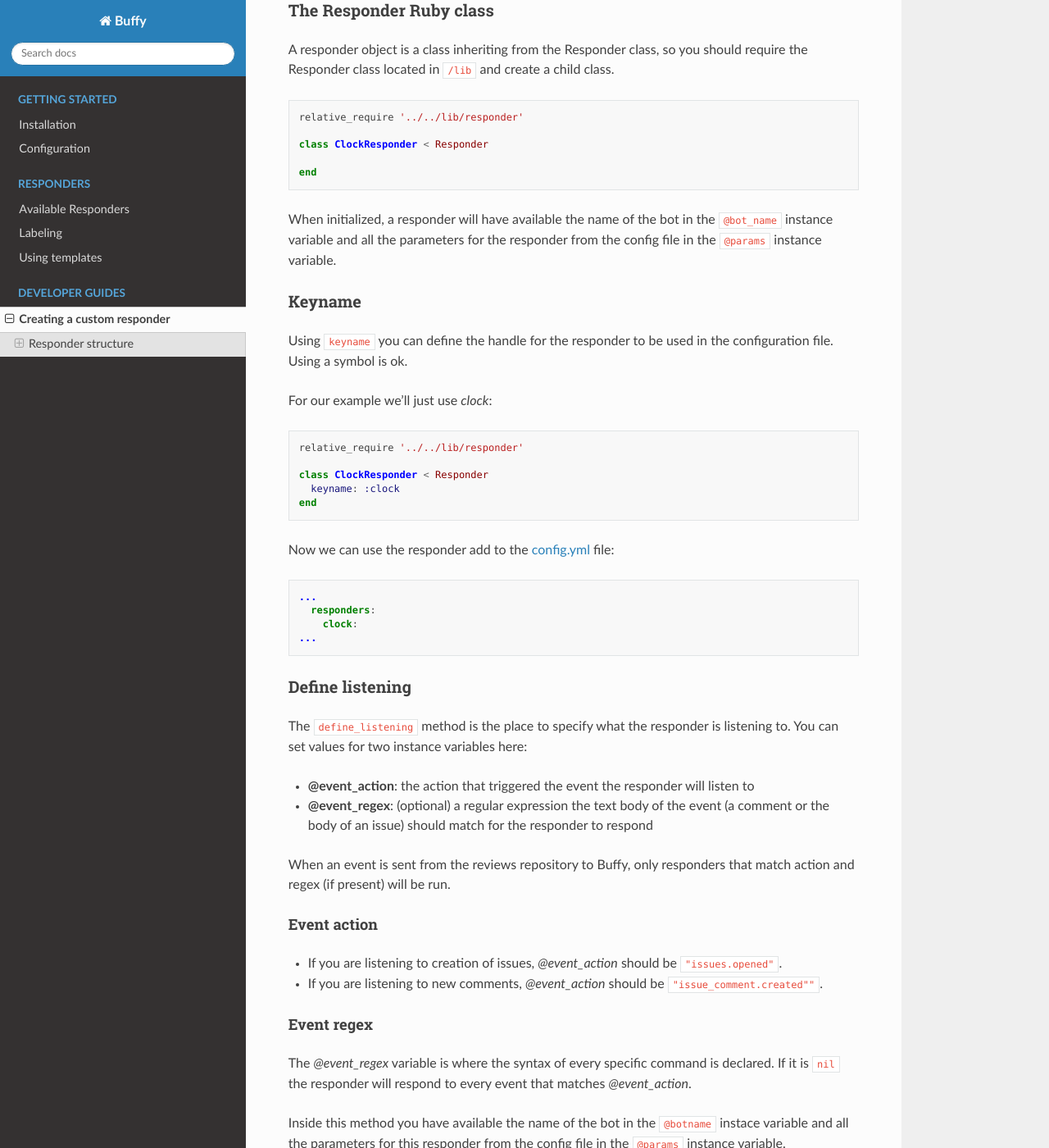
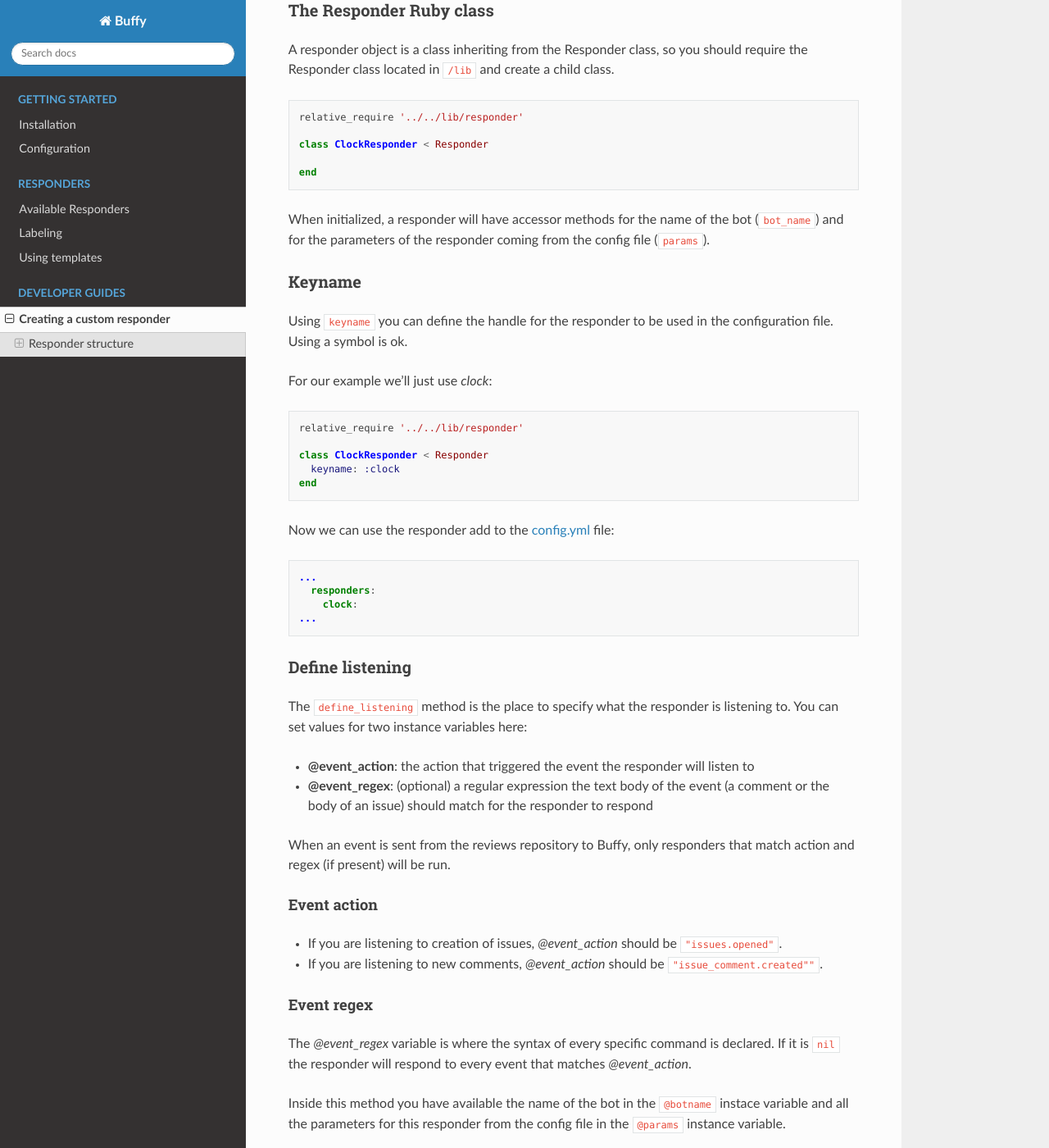
Before and after one commit to openjournals/buffy, a Sphinx documentation site: the page built from docs/custom_responder.md, in a window 1280 px wide and 1400 px high, scrolled down 622 px. Shown: the whole window at 82% size. Built offline with Sphinx 7.4.7 and the Read the Docs theme 2.0.0, drawn with Linux system fonts in a browser that asks for light colours; some of the changed text lies outside the part shown.

Commit message:
methods not variables

````diff
--- a/docs/custom_responder.md
+++ b/docs/custom_responder.md
@@ -29,7 +29,7 @@ class ClockResponder < Responder
 end
 ```
 
-When initialized, a responder will have available the name of the bot in the `@bot_name` instance variable and all the parameters for the responder from the config file in the `@params` instance variable.
+When initialized, a responder will have accessor methods for the name of the bot (`bot_name`) and for the parameters of the responder coming from the config file (`params`).
 
 ### Keyname
 
@@ -79,7 +79,7 @@ class ClockResponder < Responder
 
   def define_listening
     @event_action = "issue_comment.created"
-    @event_regex = /\A@#{@bot_name} what time is it\?\s*\z/i
+    @event_regex = /\A@#{bot_name} what time is it\?\s*\z/i
   end
 end
 ```
@@ -98,7 +98,7 @@ class ClockResponder < Responder
     required_params :command
 
     @event_action = "issue_comment.created"
-    @event_regex = /\A@#{@bot_name} #{command}\s*\z/i
+    @event_regex = /\A@#{bot_name} #{command}\s*\z/i
   end
 end
 ```
@@ -121,7 +121,7 @@ class ClockResponder < Responder
 
   def define_listening
     @event_action = "issue_comment.created"
-    @event_regex = /\A@#{@bot_name} #{clock_command}\s*\z/i
+    @event_regex = /\A@#{bot_name} #{clock_command}\s*\z/i
   end
 
   def clock_command
````
Also changed, not shown: other parts of docs/custom_responder.md (+3 -0 lines).
